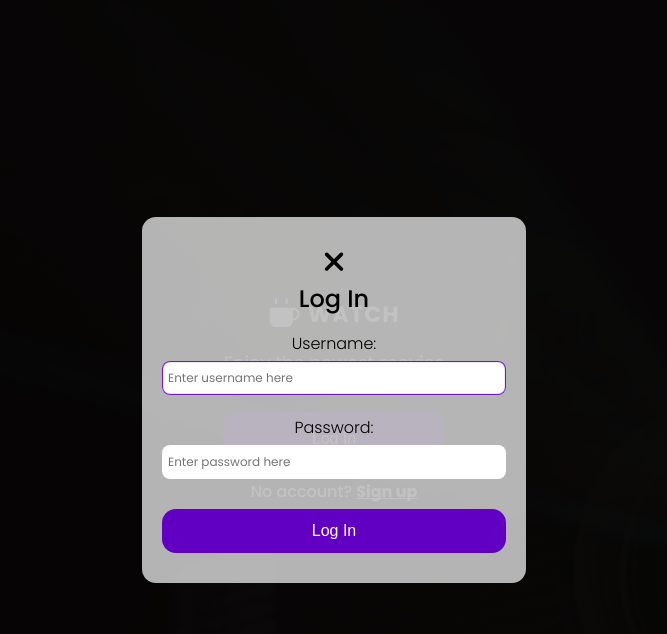
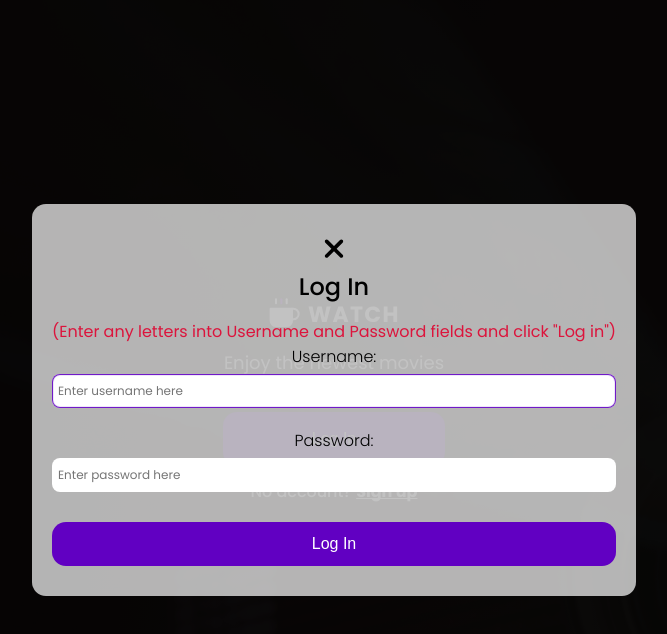
Before and after one commit to yu-nykanorova/movie, a React (Vite) app: page /login in a window 1280 px wide. Both pictures are taken after a click on the button "Log In". Shown: the top 634 px of the page, without its empty margins (306-973 px from the left). Built offline with nearby package versions, Linux system fonts and the light colour scheme.

Commit message:
added comment to login modal

```diff
--- a/src/shared/ui/Modal/LoginModal.jsx
+++ b/src/shared/ui/Modal/LoginModal.jsx
@@ -28,6 +28,7 @@ export const LoginModal = ({ onLogin, onClose }) => {
                 </svg>
             </div>
             <h2 className="login-modal__title">Log In</h2>
+            <p className="login-modal__comment">(Enter any letters into Username and Password fields and click "Log in")</p>
             <form className="login-modal__form" onSubmit={handleSubmit}>
                 <label>
                     Username:
--- a/src/shared/ui/Modal/LoginModal.scss
+++ b/src/shared/ui/Modal/LoginModal.scss
@@ -4,6 +4,7 @@
     left: 0;
     width: 100%;
     height: 100%;
+    padding: 10rem;
     background: rgba(0, 0, 0, 0.8);
     display: flex;
     justify-content: center;
@@ -19,7 +20,7 @@
         padding: 30rem 20rem;
 
         @include mobile {
-            width: 70%;
+            width: 90%;
         }
     }
 
@@ -33,10 +34,15 @@
         cursor: pointer;
     }
 
-    &__title{
+    &__title {
         font-size: 24rem;
         font-weight: 500;
         margin-bottom: 15rem;
+    }
+
+    &__comment {
+        color: crimson;
+        font-size: 16rem;
     }
 
     &__form {
```
